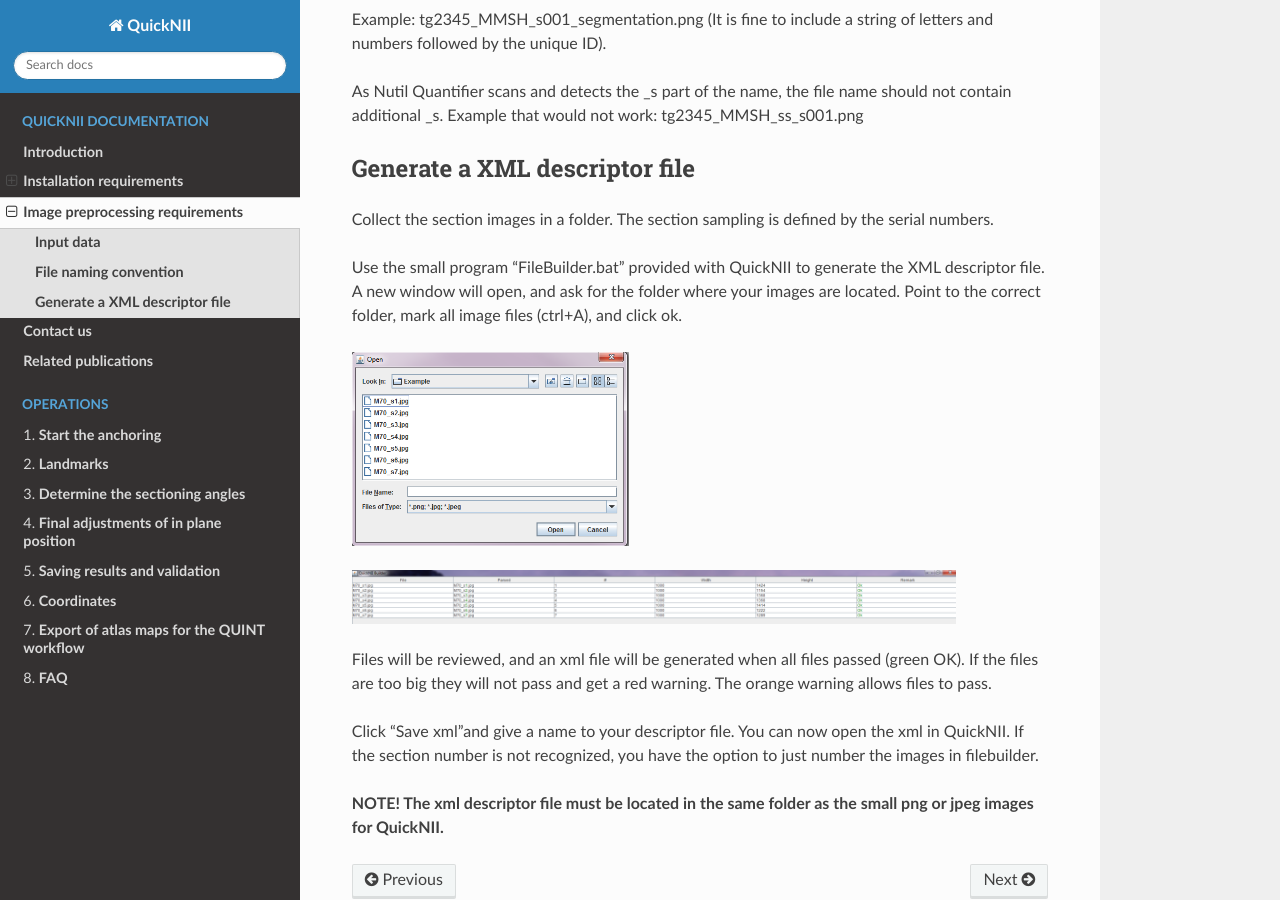
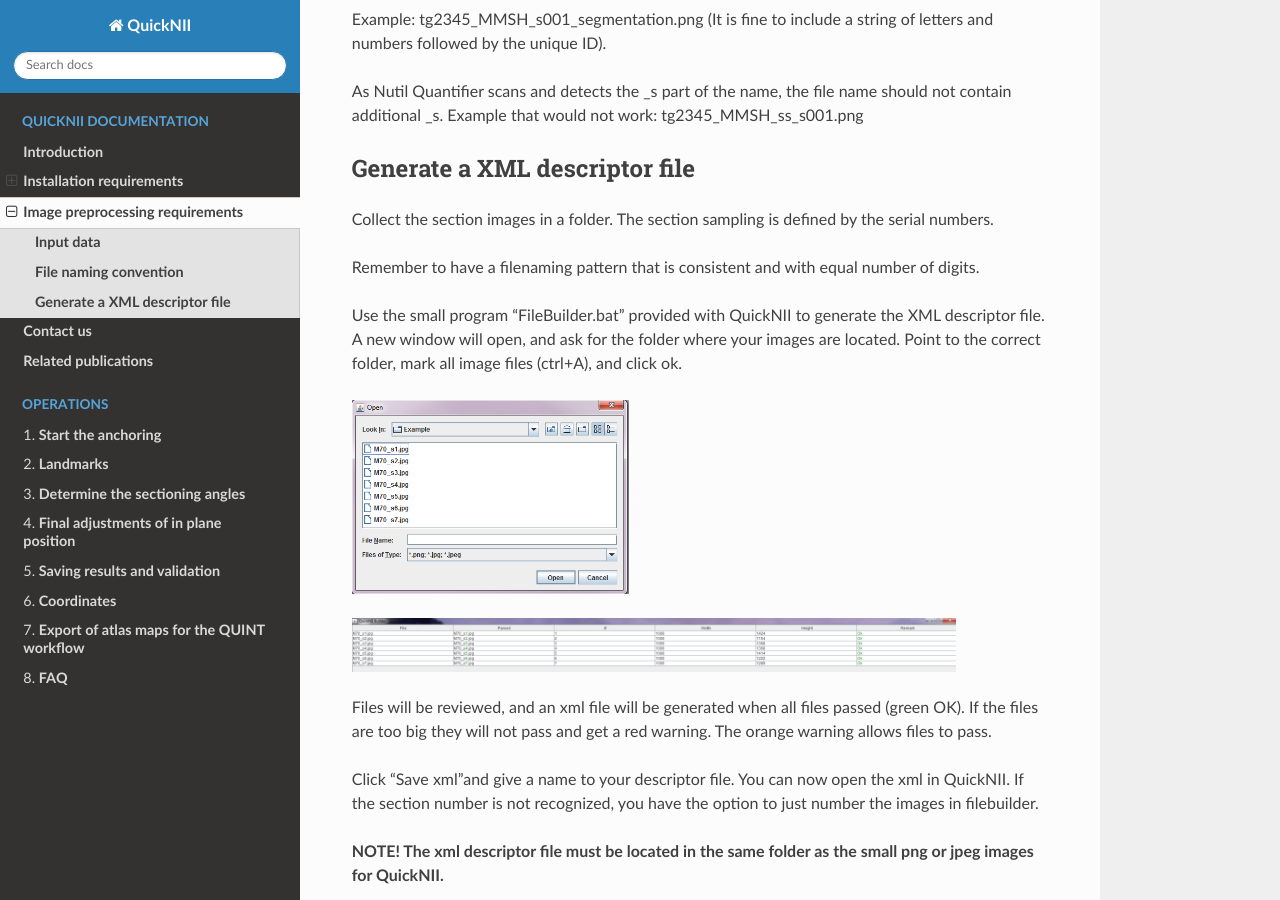
Before and after one commit to Tevemadar/QuickNII, a Sphinx documentation site: the page built from Docs/imageprepro.rst, in a window 1280 px wide and 900 px high, scrolled down 984 px. Built offline with Sphinx 7.4.7 and the Read the Docs theme 2.0.0, drawn with Linux system fonts in a browser that asks for light colours.

Commit message:
Update imageprepro.rst

```diff
--- a/Docs/imageprepro.rst
+++ b/Docs/imageprepro.rst
@@ -57,6 +57,8 @@
 
 Collect the section images in a folder. The section sampling is defined by the serial numbers.
 
+Remember to have a filenaming pattern that is consistent and with equal number of digits.
+
 Use the small program “FileBuilder.bat” provided with QuickNII to
 generate the XML descriptor file. A new window will open, and ask for the folder where your
 images are located. Point to the correct folder, mark all image files (ctrl+A), and click ok.
```
